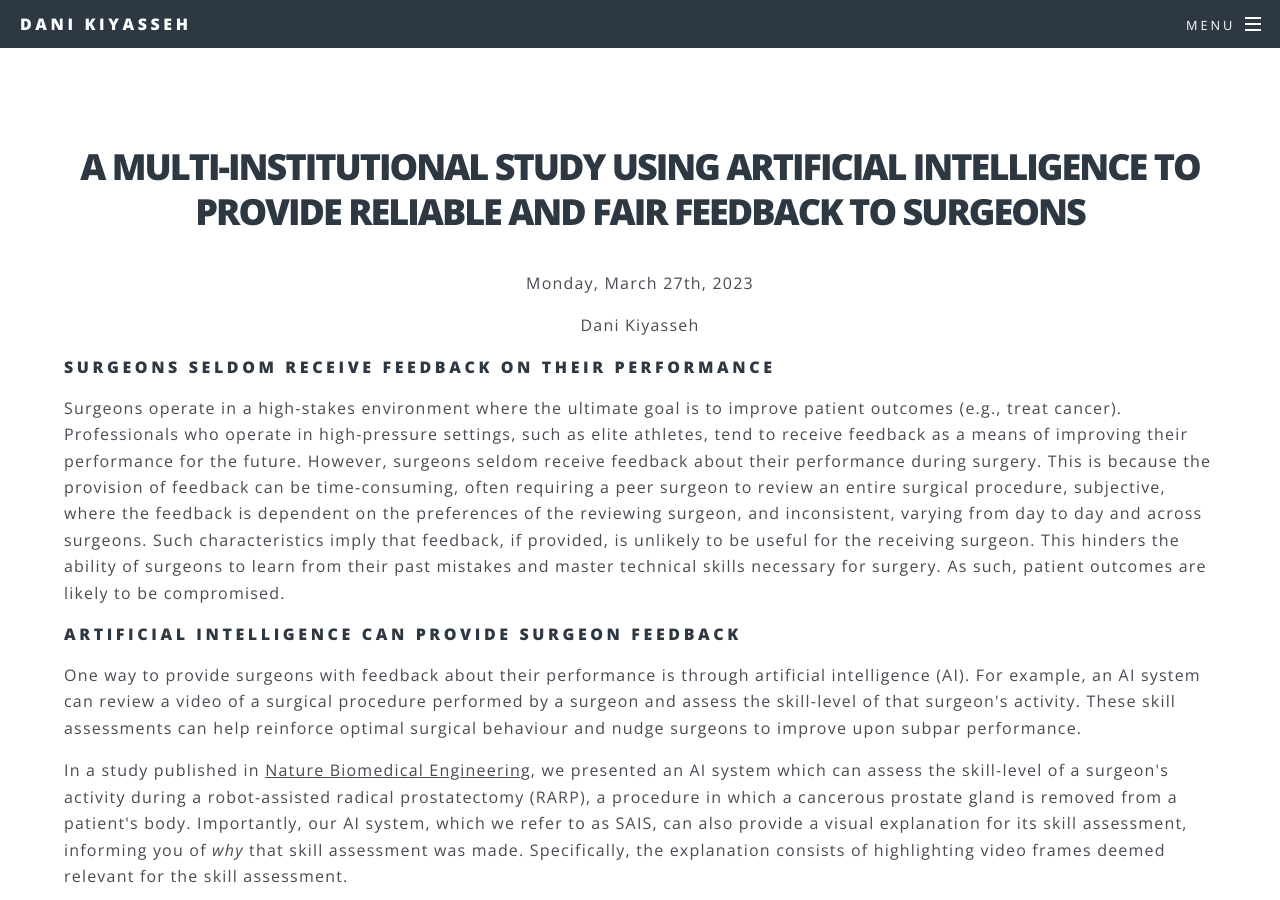
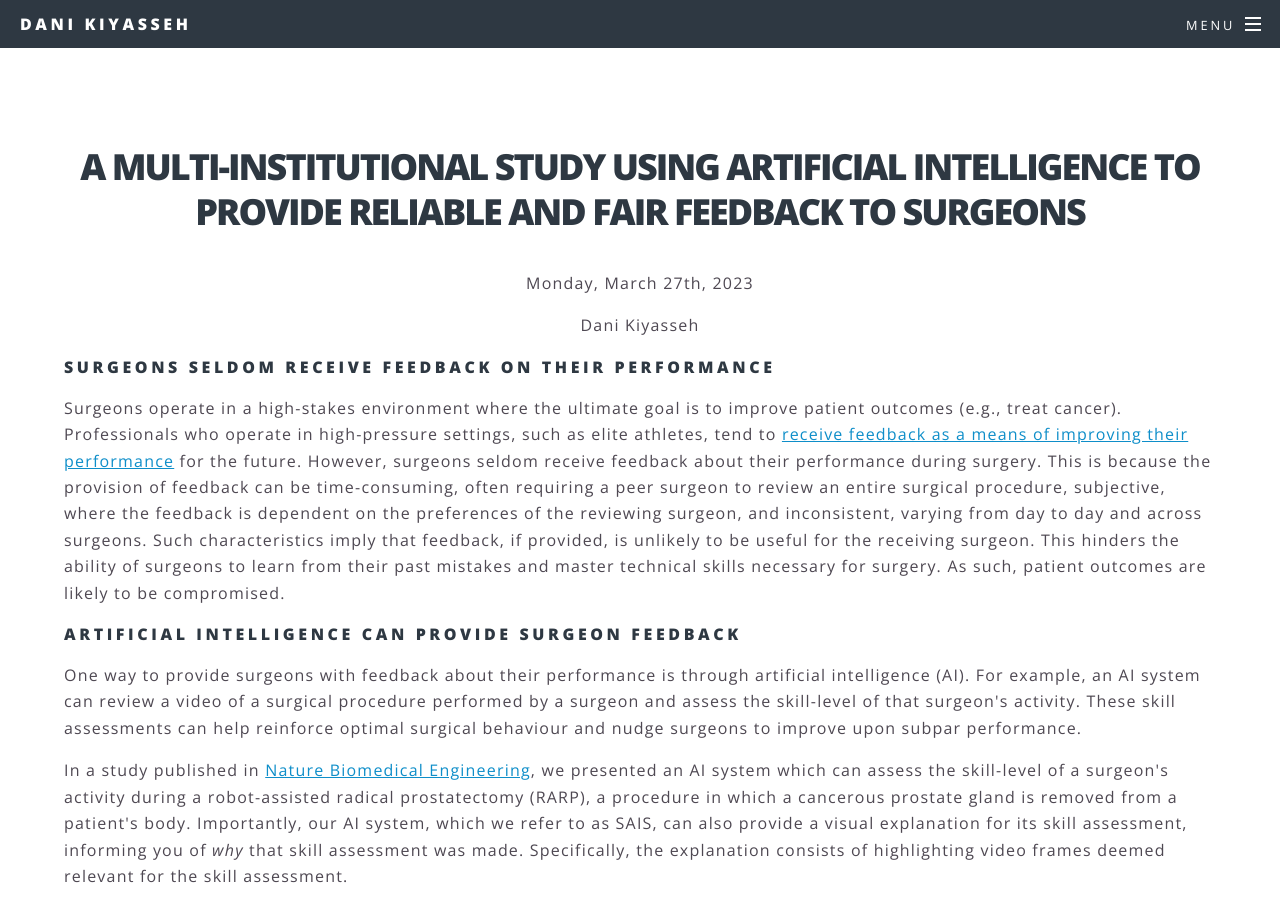
Before and after one commit to danikiyasseh/danikiyasseh.github.io, a Jekyll site: the page blogs/TWIX/index.html, which Jekyll copies as it is, in a window 1280 px wide and 900 px high. Built offline with Jekyll 4.4.1, drawn with Linux system fonts in a browser that asks for light colours; a style sheet for code colours, icons or effects is not loaded; some of the changed text lies outside the part shown.

Commit message:
Update index.html

```diff
--- a/blogs/TWIX/index.html
+++ b/blogs/TWIX/index.html
@@ -114,7 +114,7 @@
     </h4>
         <p>
         Surgeons operate in a high-stakes environment where the ultimate goal is to improve patient outcomes (e.g., treat cancer).
-        Professionals who operate in high-pressure settings, such as elite athletes, tend to receive feedback as a means of improving their performance for the future.
+        Professionals who operate in high-pressure settings, such as elite athletes, tend to <a href="https://jamanetwork.com/journals/jamasurgery/article-abstract/2802103?casa_token=8Xh1nECCmU0AAAAA:wAf7Kb5l3VYZLNq9Lz0gWOfur7EB-e9g3Ofc6gE88FcP9vvYJE0DC6A4gZ4jDsCqhLuqEJqInDBH" style="color:#0e8ec9;"><u>receive feedback as a means of improving their performance</u></a> for the future.
         However, surgeons seldom receive feedback about their performance during surgery.
         This is because the provision of feedback can be time-consuming, often requiring a peer surgeon to review an entire surgical procedure,
         subjective, where the feedback is dependent on the preferences of the reviewing surgeon,
@@ -134,7 +134,7 @@
         </p>
 
         <p>
-	In a study published in <a href="https://www.nature.com/articles/s41551-023-01010-8"><u>Nature Biomedical Engineering</u></a>, we presented an AI system which can assess the skill-level of a surgeon's activity during a robot-assisted radical prostatectomy (RARP), a procedure in which a cancerous prostate gland is removed from a patient's body.
+	In a study published in <a href="https://www.nature.com/articles/s41551-023-01010-8" style="color:#0e8ec9;"><u>Nature Biomedical Engineering</u></a>, we presented an AI system which can assess the skill-level of a surgeon's activity during a robot-assisted radical prostatectomy (RARP), a procedure in which a cancerous prostate gland is removed from a patient's body.
         Importantly, our AI system, which we refer to as SAIS, can also provide a visual explanation for its skill assessment, informing you of <i>why</i> that skill assessment was made.
         Specifically, the explanation consists of highlighting video frames deemed relevant for the skill assessment.
         </p>
@@ -197,7 +197,7 @@
         and those who operate on prostate volumes of different sizes and varying cancer severity levels (Gleason Score).
         </p>
         <p>
-        We show that SAIS exhibits an explanation bias against surgeon subcohorts.
+	We show that SAIS exhibits an <i>explanation bias</i> against surgeon subcohorts.
         This is evident, for example, by the discrepancy in the AUPRC for surgeons operating on prostate volumes of different sizes.
         </p>
 
```
